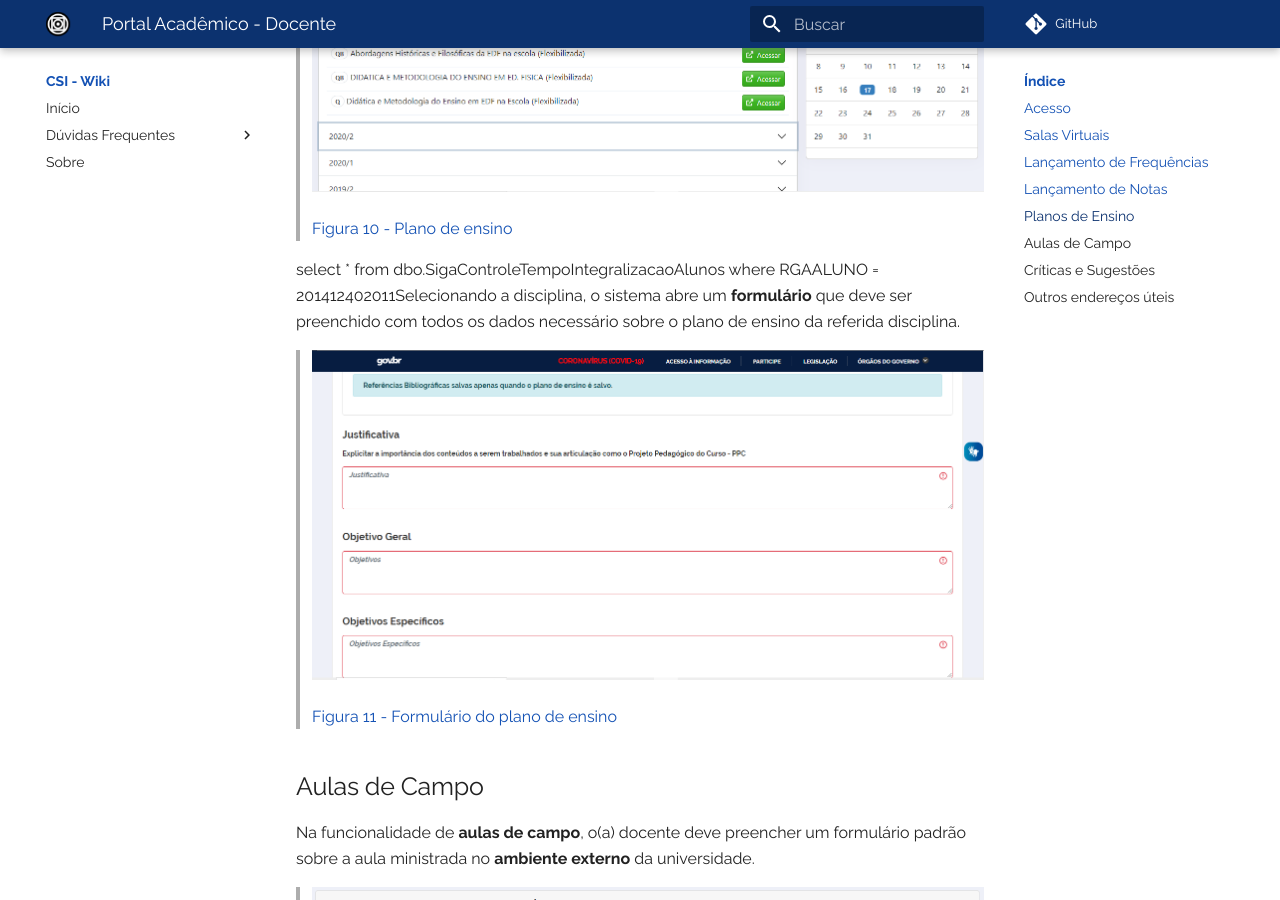
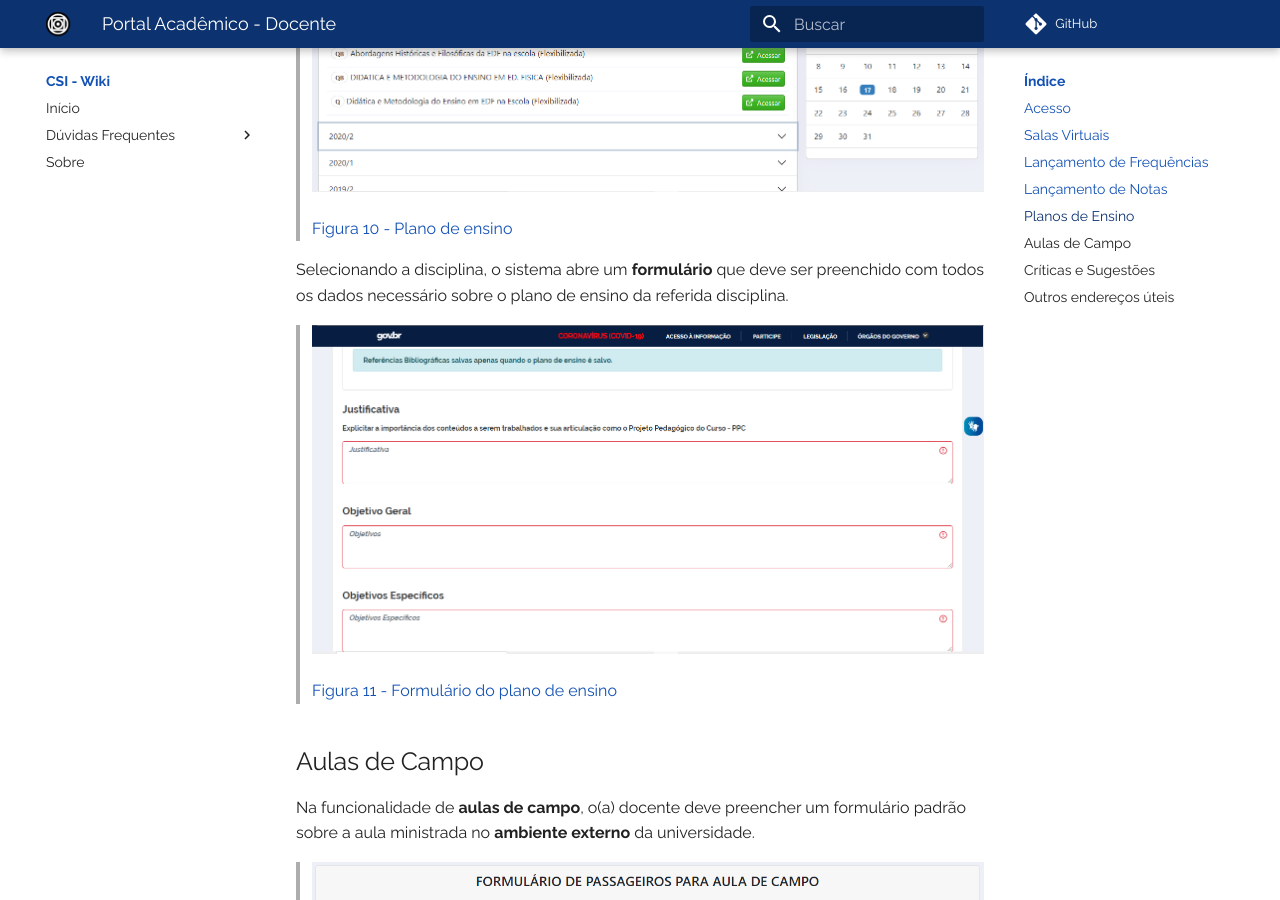
Before and after one commit to ufmt-ces/ufmt-ces.github.io, an MkDocs documentation site: the page built from docs/manual/portalacadocente.md, in a window 1280 px wide and 900 px high, scrolled down 6405 px. Built offline with MkDocs 1.6.1 and Material for MkDocs 9.7.7, drawn with Linux system fonts in a browser that asks for light colours; comment, search, counter and statistics services are not loaded.

Commit message:
fix no texto

```diff
--- a/docs/manual/portalacadocente.md
+++ b/docs/manual/portalacadocente.md
@@ -118,7 +118,7 @@ Semelhante as demais telas, ao clicar em **Plano de Ensino** o(a) docente será
 
 > Figura 10 - Plano de ensino
 
-select * from dbo.SigaControleTempoIntegralizacaoAlunos where RGAALUNO = 201412402011Selecionando a disciplina, o sistema abre um **formulário** que deve ser preenchido com todos os dados necessário sobre o plano de ensino da referida disciplina.
+Selecionando a disciplina, o sistema abre um **formulário** que deve ser preenchido com todos os dados necessário sobre o plano de ensino da referida disciplina.
 
 > ![Formulário do plano de ensino](../images/plano_de_ensino_form.png "Formulário do plano de ensino")
 
```
